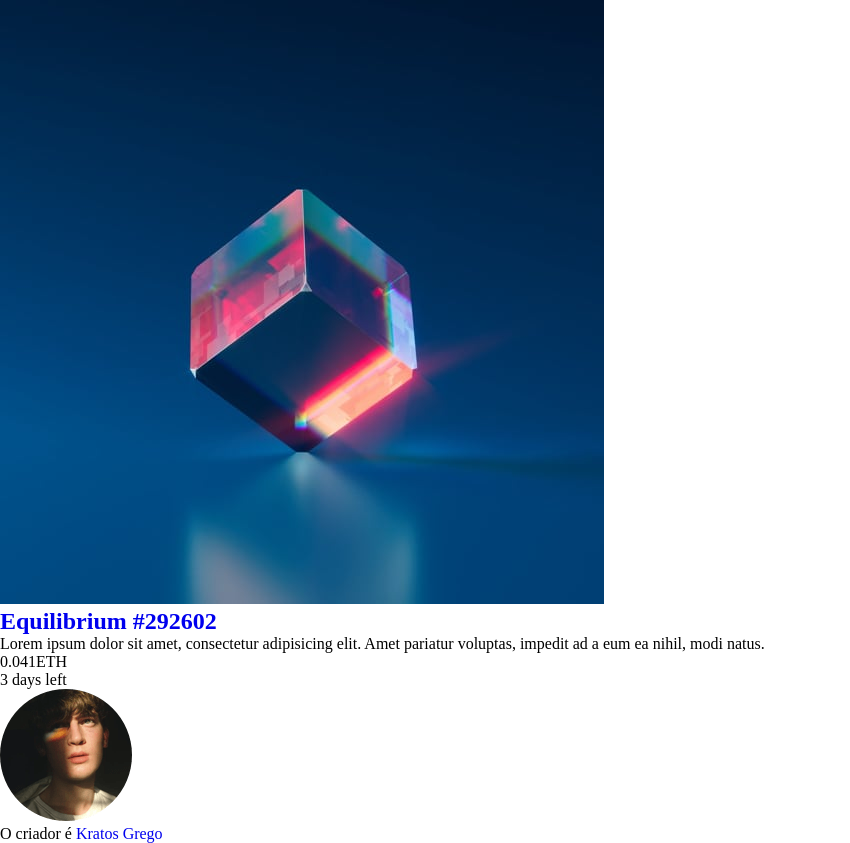
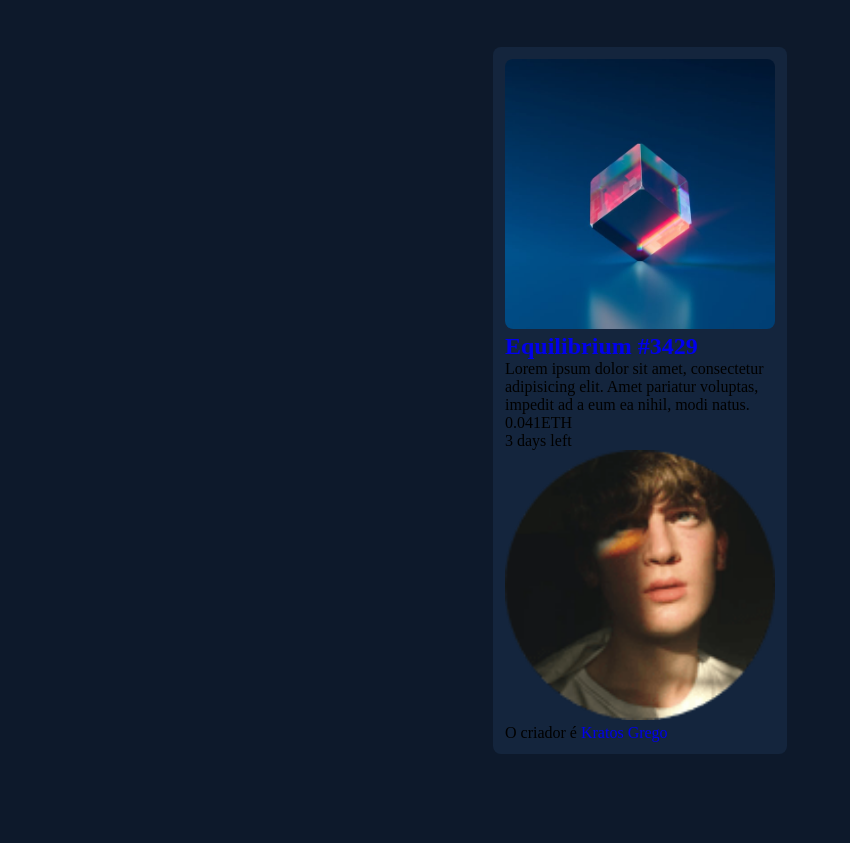
Before and after one commit to oseiasWeb/cartao-nft, a plain HTML site: page index.html in a window 1280 px wide. Shown: the whole page, without its empty margins (0-850 px from the left). After the commit the page ends 800 px from the top, so only its background shows below. Drawn offline with Linux system fonts and the light colour scheme.

Commit message:
Configuração de proporção Img e Card

```diff
--- a/index.html
+++ b/index.html
@@ -8,6 +8,7 @@
     <title>Projeto NFT</title>
     <link rel="shortcut icon" href="./src/images/favicon-32x32.png" type="image/x-icon">
     <link rel="stylesheet" href="./src/CSS/reset.css">
+    <link rel="stylesheet" href="./src/CSS/variables.css">
     <link rel="stylesheet" href="./src/CSS/style.css">
 </head>
 <body>
@@ -18,7 +19,7 @@
             </a>
 
             <a href="#">
-                <h2>Equilibrium #292602</h2>
+                <h2>Equilibrium #3429</h2>
             </a>
 
             <p>Lorem ipsum dolor sit amet, consectetur adipisicing elit. Amet pariatur voluptas, impedit ad a eum ea nihil, modi natus.</p>
--- a/src/CSS/style.css
+++ b/src/CSS/style.css
@@ -0,0 +1,24 @@
+body {
+    background-color: var(--neutral-dark);
+}
+
+main{
+    display: flex;
+    justify-content: center;
+    align-items: center;
+    height: 100vh;
+}
+
+.cartao-nft {
+    max-width: 270px;
+    background-color: var(--neutral-medium);
+    border-radius: 8px;
+    padding: 12px;
+}
+
+img {
+    width: 100%;
+    border-radius: 8px;
+}
+
+/* -------1:35 CONTINUA-------- */
```
